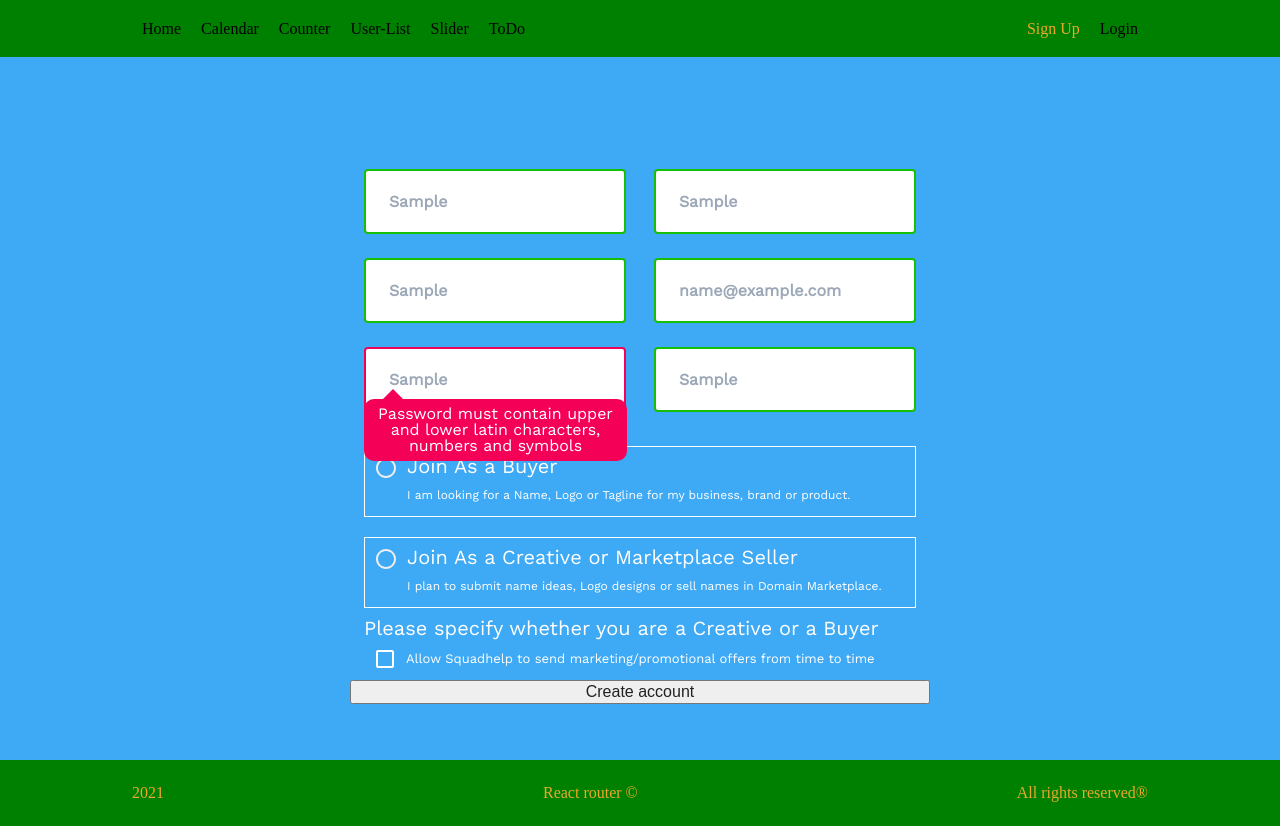
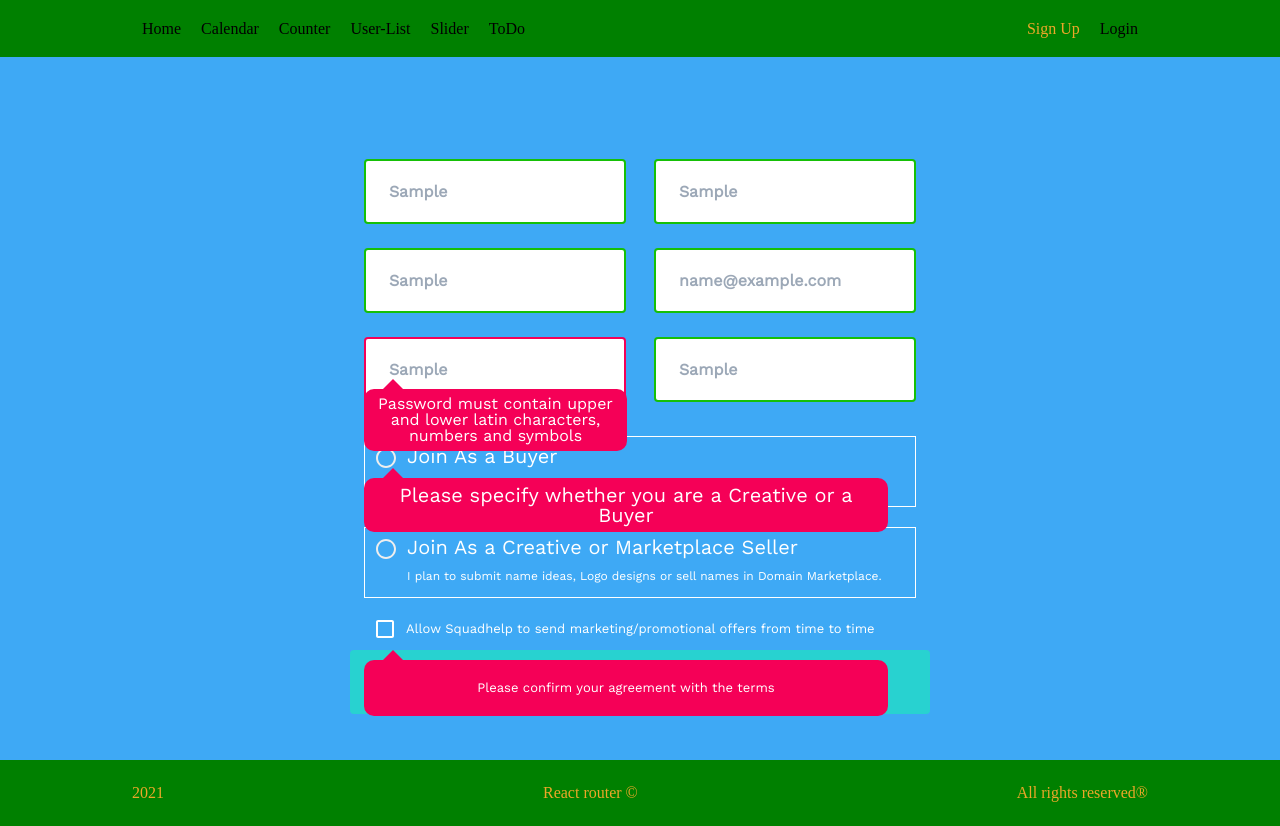
Before and after one commit to EvgenStr/react-calendar, a React (Create React App) app: page /sign-up in a window 1280 px wide. Both pictures are taken after typing "Sample", "Sample", "Sample", "name@example.com", "Sample", "Sample" into the empty fields and a click on the input "Create account". Built offline with nearby package versions, Linux system fonts and the light colour scheme; a web font is replaced by a local one.

Commit message:
move checkbox and radio inputs to custom component

```diff
--- a/src/components/forms/SignUpForm/CheckboxInput/index.jsx
+++ b/src/components/forms/SignUpForm/CheckboxInput/index.jsx
@@ -1,6 +1,7 @@
 import React from 'react';
 import style from './CheckboxInput.module.sass';
 import Checkbox from '@material-ui/core/Checkbox';
+import { Formik, Form, Field, ErrorMessage } from 'formik';
 
 function CheckboxInput ({ formikProps: { handleChange } }) {
   return (
@@ -13,6 +14,7 @@ function CheckboxInput ({ formikProps: { handleChange } }) {
       <span>
         Allow Squadhelp to send marketing/promotional offers from time to time
       </span>
+      <ErrorMessage className={style.error} name='terms' component={'span'} />
     </div>
   );
 }
--- a/src/components/forms/SignUpForm/RadioGroup/index.jsx
+++ b/src/components/forms/SignUpForm/RadioGroup/index.jsx
@@ -45,7 +45,7 @@ function RadioGroupInput ({ formikProps }) {
           </label>
         </div>
       </RadioGroup>
-      <ErrorMessage name='userIs' component={'span'} />
+      <ErrorMessage className={style.error} name='userIs' component={'span'} />
     </div>
   );
 }
--- a/src/components/forms/SignUpForm/index.jsx
+++ b/src/components/forms/SignUpForm/index.jsx
@@ -17,17 +17,21 @@ const initialValues = {
   password: '',
   passwordConfirmation: '',
   userIs: '',
-  terms: '',
+  terms: false,
 };
 
 function SignUpForm () {
+  const submitHandler = (values, actions) => {
+    alert(JSON.stringify(values, null, 2));
+    actions.resetForm();
+  };
   return (
     <section className={style.container}>
       <Formik
         initialValues={initialValues}
         validationSchema={SIGN_UP_SCHEMA}
         validateOnBlur={true}
-        onSubmit={() => {}}
+        onSubmit={submitHandler}
       >
         {formikProps => {
           console.log(formikProps);
@@ -37,8 +41,12 @@ function SignUpForm () {
               <FormGroup inpNames={secondGroup} formikProps={formikProps} />
               <FormGroup inpNames={thirdGroup} formikProps={formikProps} />
               <RadioGroupInput formikProps={formikProps} />
-              <CheckboxInput formikProps={formikProps}/>
-              <Field type='submit' value='Create account' />
+              <CheckboxInput formikProps={formikProps} />
+              <Field
+                className={style.submitBtn}
+                type='submit'
+                value='Create account'
+              />
             </Form>
           );
         }}
```
